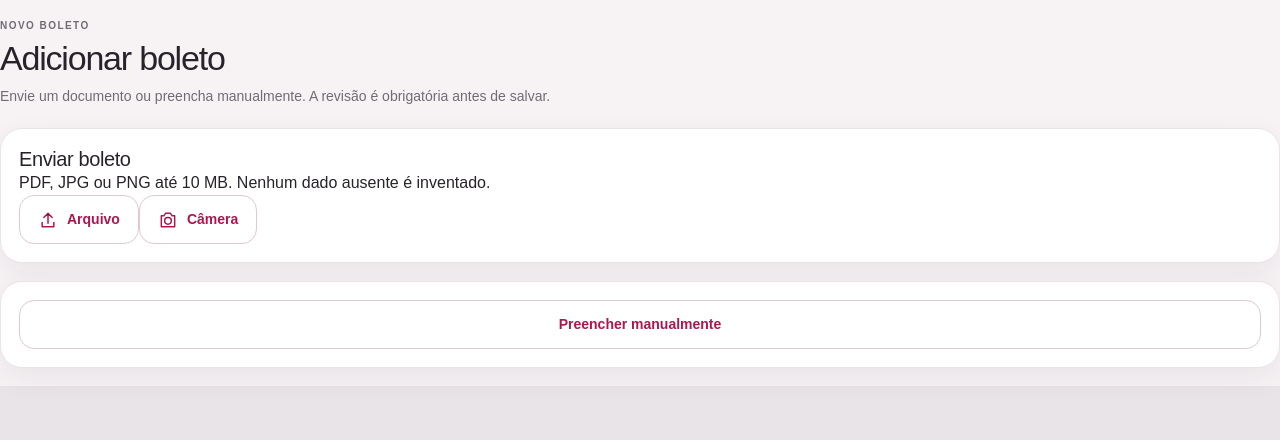
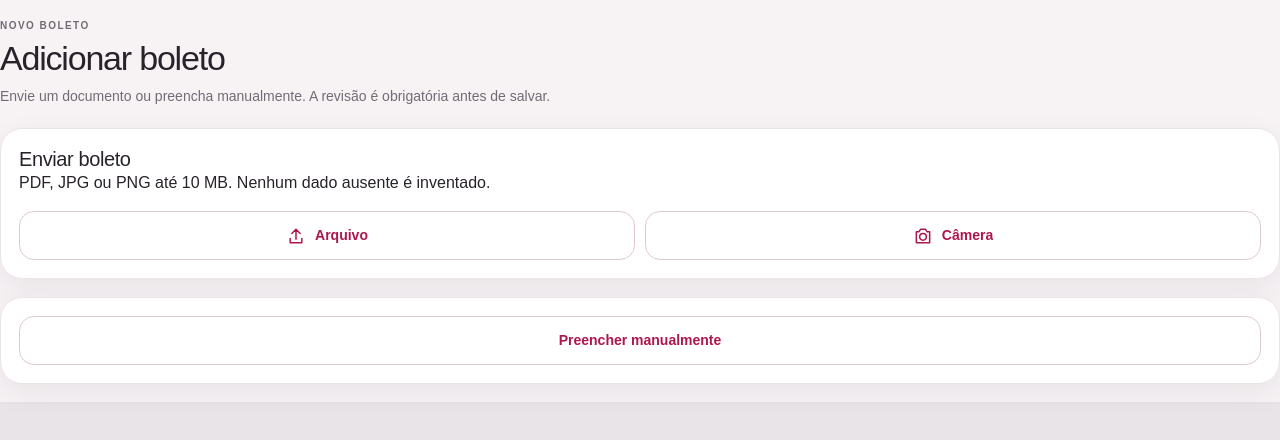
Before and after one commit to mateuscalixt0/app-controlle, a Next.js app: page /boletos/novo in a window 1280 px wide. Shown: the top 440 px of the page. Built offline with nearby package versions, Linux system fonts and the light colour scheme; no server answers.

Commit message:
fix: evita overflow nos botões de documento

```diff
--- a/src/app/globals.css
+++ b/src/app/globals.css
@@ -146,6 +146,11 @@ h3 { margin:0; font-size:15px; line-height:1.25; }
 .option-medium { --option-color:var(--orange); }
 .option-urgent { --option-color:var(--red); }
 .helper-box { margin:0; padding:13px; border-radius:13px; color:var(--muted); background:#f7f4f6; font-size:11px; line-height:1.5; }
+.document-source-actions { display:grid; grid-template-columns:repeat(2,minmax(0,1fr)); gap:10px; margin-top:16px; }
+.document-source-action { width:100%; min-width:0; cursor:pointer; }
+.document-source-action span { overflow:hidden; text-overflow:ellipsis; white-space:nowrap; }
+.document-source-action input { position:absolute; width:1px; height:1px; opacity:0; pointer-events:none; }
+@media (max-width:360px) { .document-source-action { padding-right:12px; padding-left:12px; } }
 .feature-card { display:flex; gap:15px; }
 .feature-card p,.link-card p,.safety-card p { margin:7px 0 14px; color:var(--muted); font-size:12px; line-height:1.5; }
 .feature-icon { flex:0 0 46px; }
```
